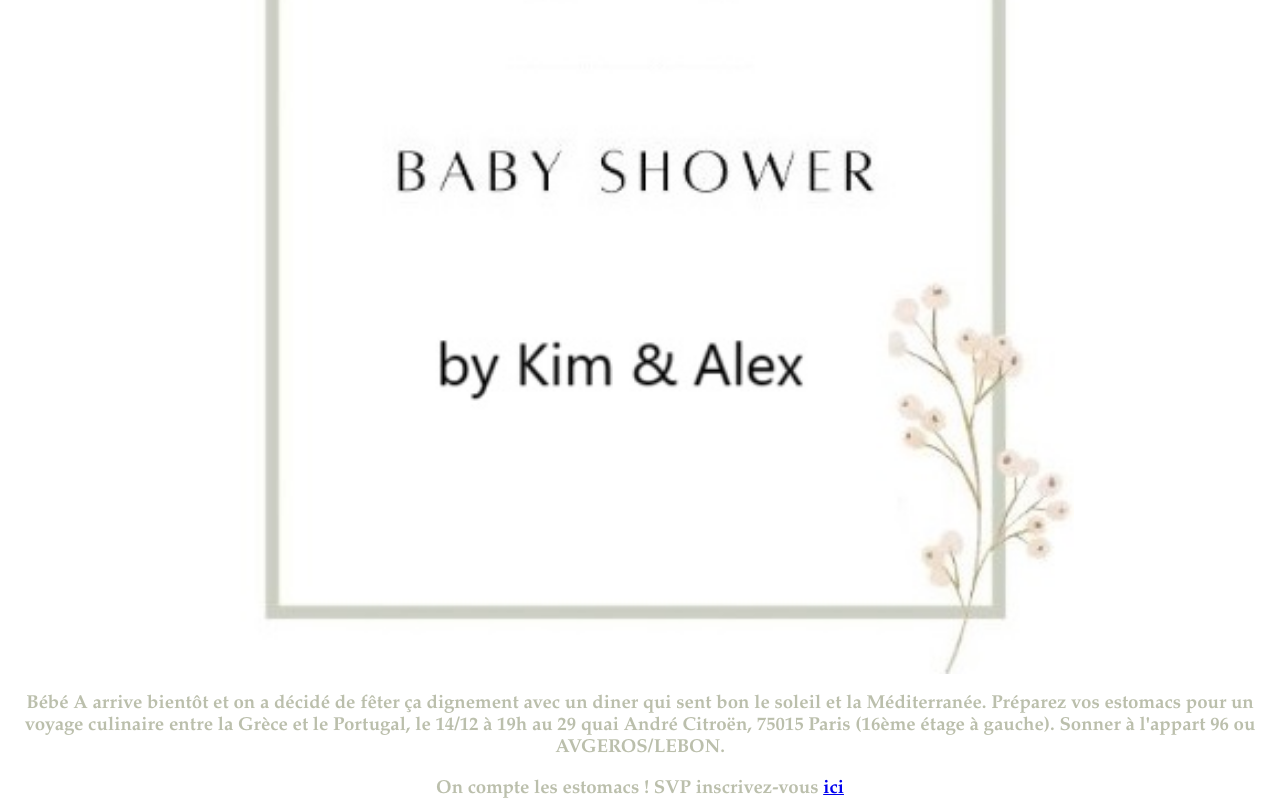
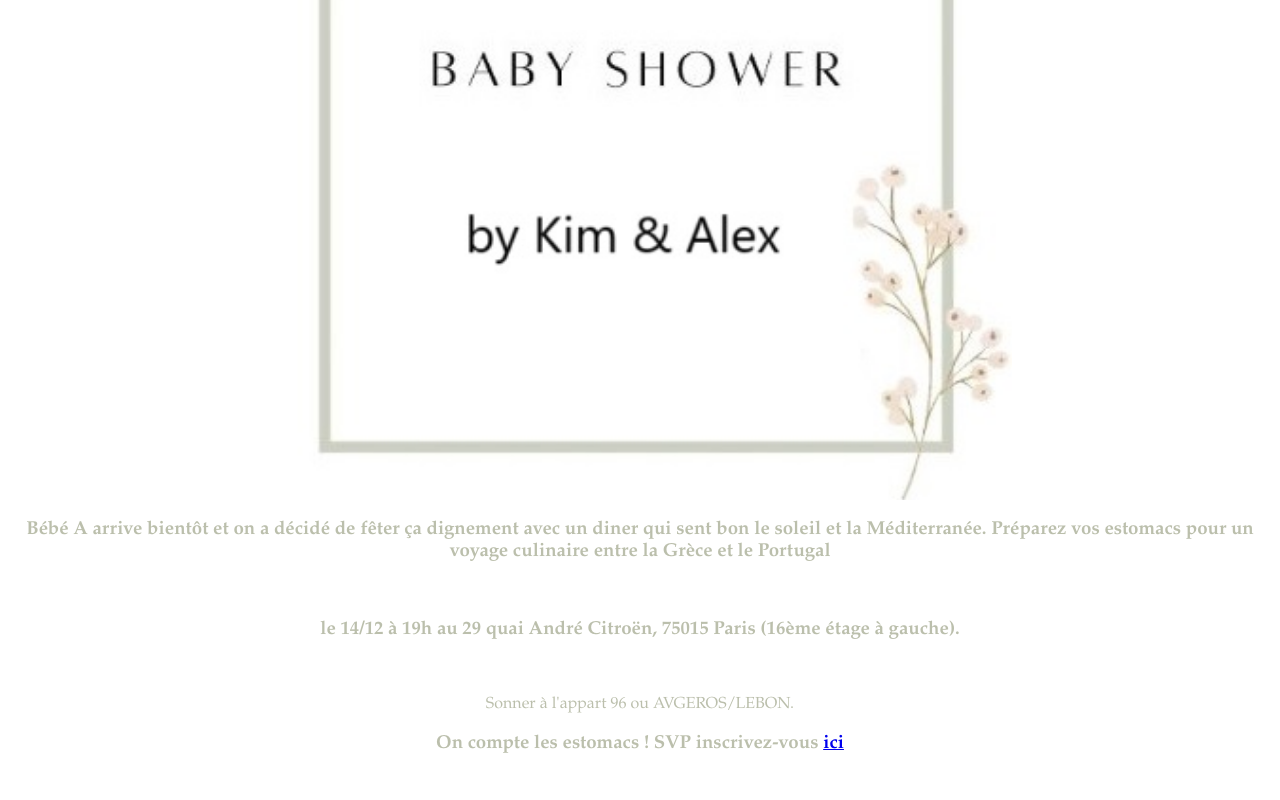
Before and after one commit to kim-alexandre/babyshower, a plain HTML site: page index.html in a window 1280 px wide. Shown: the part 645-1445 px from the top of the page. After the commit the page ends 1400 px from the top, so only its background shows below. Drawn offline with Linux system fonts and the light colour scheme.

Commit message:
Update index.html

```diff
--- a/index.html
+++ b/index.html
@@ -60,8 +60,11 @@ p {text-align: center; font-family: Garamond;}
 <button class="tablink" onclick="openPage('Liste_pour_baby', this, '#DBBD9E')">Liste pour baby</button>
 
 <div id="Babyshower" class="tabcontent">
-  <img src="https://kim-alexandre.github.io/babyshower/b4.jpg" width=70% class="center">
-  <h3>Bébé A arrive bientôt et on a décidé de fêter ça dignement avec un diner qui sent bon le soleil et la Méditerranée. Préparez vos estomacs pour un voyage culinaire entre la Grèce et le Portugal, le 14/12 à 19h au 29 quai André Citroën, 75015 Paris (16ème étage à gauche). Sonner à l'appart 96 ou AVGEROS/LEBON.</h3>
+  <img src="https://kim-alexandre.github.io/babyshower/b4.jpg" width=60% class="center">
+  <h3>Bébé A arrive bientôt et on a décidé de fêter ça dignement avec un diner qui sent bon le soleil et la Méditerranée.
+    Préparez vos estomacs pour un voyage culinaire entre la Grèce et le Portugal</h3> <br>
+    <h3>le 14/12 à 19h au 29 quai André Citroën, 75015 Paris (16ème étage à gauche).</h3> <br>
+    <p>Sonner à l'appart 96 ou AVGEROS/LEBON.</p>
 
 <h3>On compte les estomacs ! SVP inscrivez-vous <a href="https://forms.gle/PhQ7ZR4k7dimGHfB7">ici</a></h3>
 </div>
```
